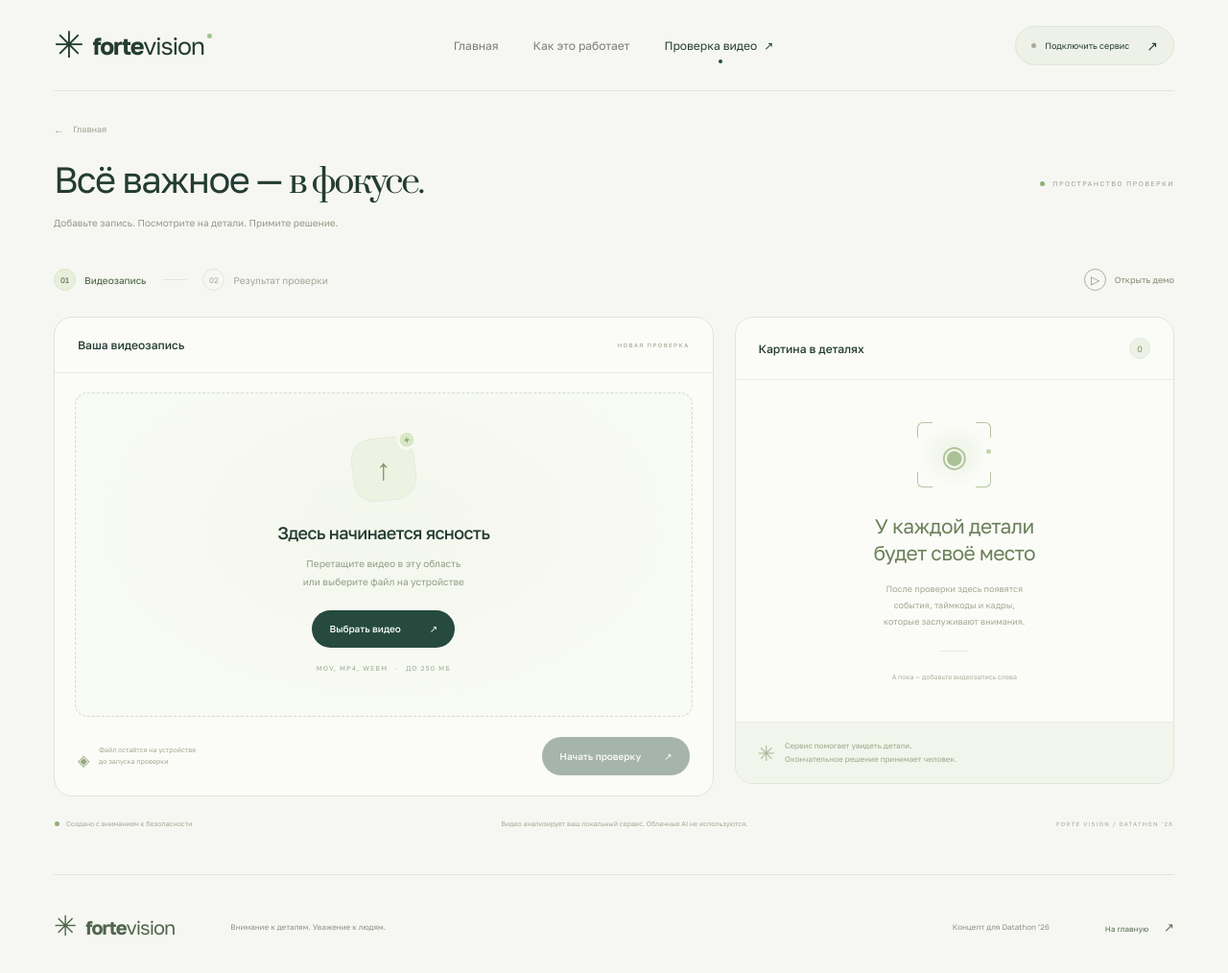
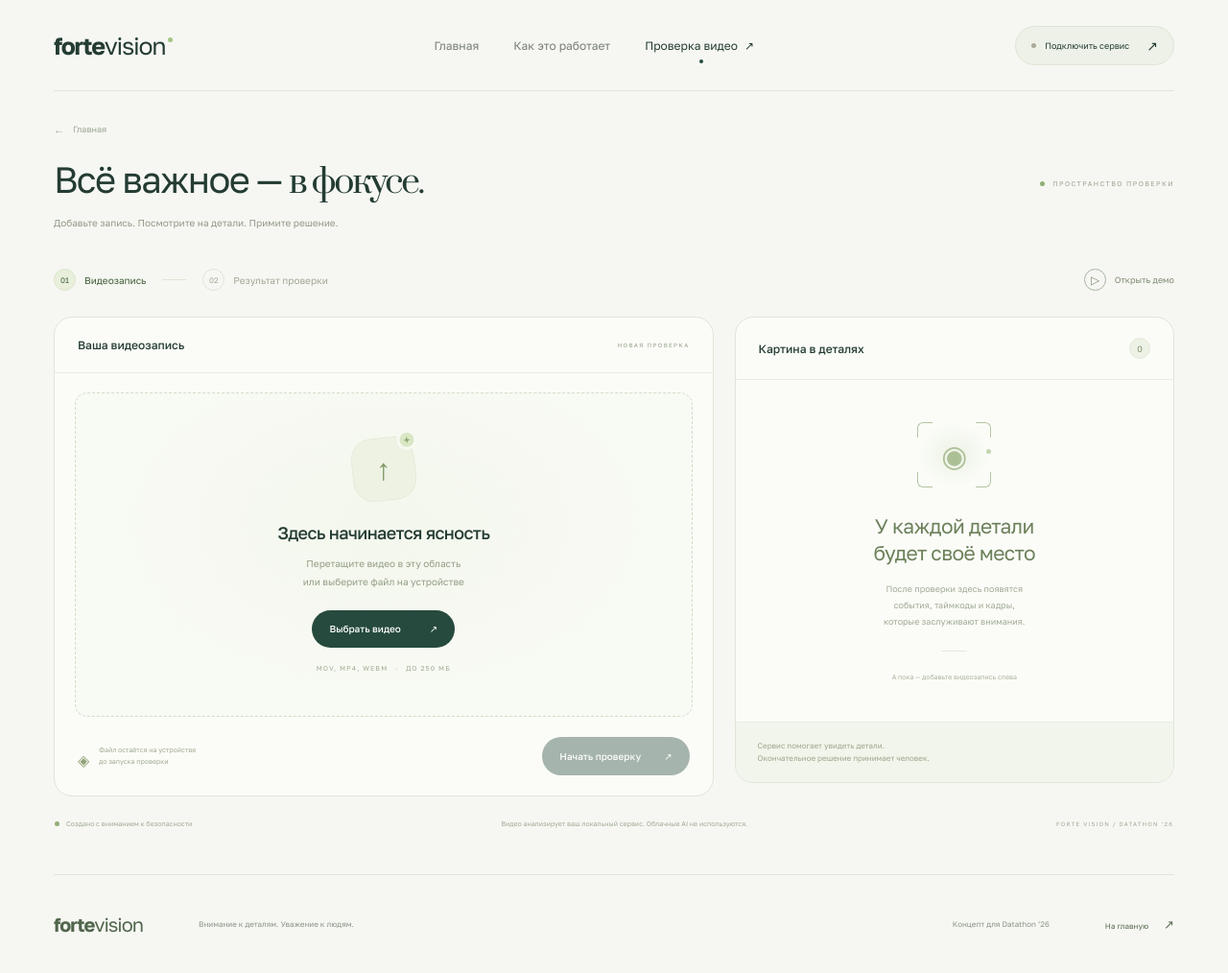
Before and after one commit to aueeeel/statstan, a website: page check.html in a window 1280 px wide. Shown: the whole page at 96% size. Drawn offline with Linux system fonts and the light colour scheme.

Commit message:
Remove decorative stars from review workspace

```diff
--- a/check.html
+++ b/check.html
@@ -2,7 +2,7 @@
 <html lang="ru"><head><meta charset="utf-8"><meta name="viewport" content="width=device-width, initial-scale=1"><meta name="theme-color" content="#f5f6f2"><meta name="description" content="Загрузите видеозапись для проверки кассовых операций. Просматривайте события, таймкоды и кадры-доказательства."><title>Проверка видео — Forte Vision</title><link rel="icon" href="/favicon.svg" type="image/svg+xml"><link rel="stylesheet" href="/styles.css"></head>
 <body class="check-page">
 <a class="skip-link" href="#main">К содержимому</a>
-<header class="site-header wrap"><a href="/" class="brand" aria-label="Forte Vision — главная"><span class="brand-symbol" aria-hidden="true">✳</span><span>forte<span class="brand-light">vision</span></span><span class="brand-dot"></span></a><nav class="desktop-nav" aria-label="Основная навигация"><a href="/">Главная</a><a href="/#how-it-works">Как это работает</a><a class="active" href="/check" aria-current="page">Проверка видео <span>↗</span></a></nav><button type="button" class="connection-pill" id="connection-button"><span class="status-dot"></span><span id="connection-label">Подключить сервис</span><span>↗</span></button></header>
+<header class="site-header wrap"><a href="/" class="brand" aria-label="Forte Vision — главная"><span>forte<span class="brand-light">vision</span></span><span class="brand-dot"></span></a><nav class="desktop-nav" aria-label="Основная навигация"><a href="/">Главная</a><a href="/#how-it-works">Как это работает</a><a class="active" href="/check" aria-current="page">Проверка видео <span>↗</span></a></nav><button type="button" class="connection-pill" id="connection-button"><span class="status-dot"></span><span id="connection-label">Подключить сервис</span><span>↗</span></button></header>
 <main id="main" class="check-main wrap">
   <div class="workspace-heading"><div><a href="/" class="back-link">← <span>Главная</span></a><h1>Всё важное — <span class="serif">в фокусе.</span></h1><p>Добавьте запись. Посмотрите на детали. Примите решение.</p></div><span class="workspace-tag"><span class="live-dot"></span> ПРОСТРАНСТВО ПРОВЕРКИ</span></div>
   <div class="workspace-tabs"><span class="workspace-tab active"><span>01</span> Видеозапись</span><span class="tab-connector"></span><span class="workspace-tab" id="result-tab"><span>02</span> Результат проверки</span><button class="text-action" id="demo-button" type="button"><span class="play-icon">▷</span> Открыть демо</button></div>
@@ -19,12 +19,12 @@
     <section class="results-panel" aria-label="Результат проверки"><div class="panel-heading"><h2>Картина в деталях</h2><span class="count-badge" id="event-count">0</span></div>
       <div class="empty-results" id="empty-results"><div class="focus-illustration"><span class="focus-corner tl"></span><span class="focus-corner tr"></span><span class="focus-corner bl"></span><span class="focus-corner br"></span><span class="focus-eye">◉</span><span class="focus-dot"></span></div><h3>У каждой детали<br>будет своё место</h3><p>После проверки здесь появятся<br>события, таймкоды и кадры,<br>которые заслуживают внимания.</p><span class="empty-divider"></span><span class="muted-note">А пока — добавьте видеозапись слева</span></div>
       <div id="results-content" hidden><div id="verdict-banner" class="verdict-banner"></div><div class="demo-notice" id="demo-notice" hidden>Демонстрационные события. Они показывают работу интерфейса и не являются результатом анализа видео.</div><div id="events-list" class="events-list"></div><div id="no-events" class="no-events" hidden><span class="check-orbit">✓</span><h3>Нарушение не обнаружено</h3><p>Сервис не обнаружил признаков нарушений в этой записи.</p></div><button class="export-button" id="export-report" type="button"><span>↓</span> Скачать JSON-отчёт <span>↗</span></button></div>
-      <div class="results-footer"><span>✳</span><p>Сервис помогает увидеть детали.<br>Окончательное решение принимает человек.</p></div>
+      <div class="results-footer"><p>Сервис помогает увидеть детали.<br>Окончательное решение принимает человек.</p></div>
     </section>
   </div>
   <div class="workspace-bottom"><span><span class="live-dot"></span> Создано с вниманием к безопасности</span><p>Видео анализирует ваш локальный сервис. Облачные AI не используются.</p><span>FORTE VISION / DATATHON ’26</span></div>
 </main>
-<footer class="site-footer wrap"><a href="/" class="brand"><span class="brand-symbol">✳</span><span>forte<span class="brand-light">vision</span></span></a><p>Внимание к деталям. Уважение к людям.</p><span>Концепт для Datathon ’26</span><a href="/">На главную <span>↗</span></a></footer>
+<footer class="site-footer wrap"><a href="/" class="brand"><span>forte<span class="brand-light">vision</span></span></a><p>Внимание к деталям. Уважение к людям.</p><span>Концепт для Datathon ’26</span><a href="/">На главную <span>↗</span></a></footer>
 <dialog id="connection-dialog" class="connection-dialog"><form id="connection-form"><button class="dialog-close icon-button" type="button" aria-label="Закрыть">×</button><span class="eyebrow">ВАШ КОНТУР. ВАШИ ДАННЫЕ.</span><h2>Подключить<br><span class="serif">локальный сервис.</span></h2><p>Укажите адрес вашего сервера анализа с API из кейса. Видео отправляется только на этот адрес.</p><label for="api-url">Адрес сервера</label><input type="url" id="api-url" placeholder="https://vision.your-team.kz" required><label for="api-key">API-ключ <span>Только на время этой вкладки</span></label><input type="password" id="api-key" placeholder="X-API-Key" autocomplete="off" required><p class="inline-error" id="connection-error" hidden role="alert"></p><button type="submit" class="button button-dark">Сохранить подключение <span>↗</span></button><button type="button" id="disconnect-button" class="text-action">Отключить сервис</button><small>Сервер должен разрешать CORS для адреса этого сайта и заголовка X-API-Key.</small></form></dialog>
 <dialog id="evidence-dialog" class="evidence-dialog"><button class="icon-button dialog-close" type="button" aria-label="Закрыть кадр">×</button><img id="evidence-image" alt="Кадр-доказательство"><p id="evidence-caption"></p></dialog>
 <script src="/config.js"></script><script src="/app.js" type="module"></script>
```
